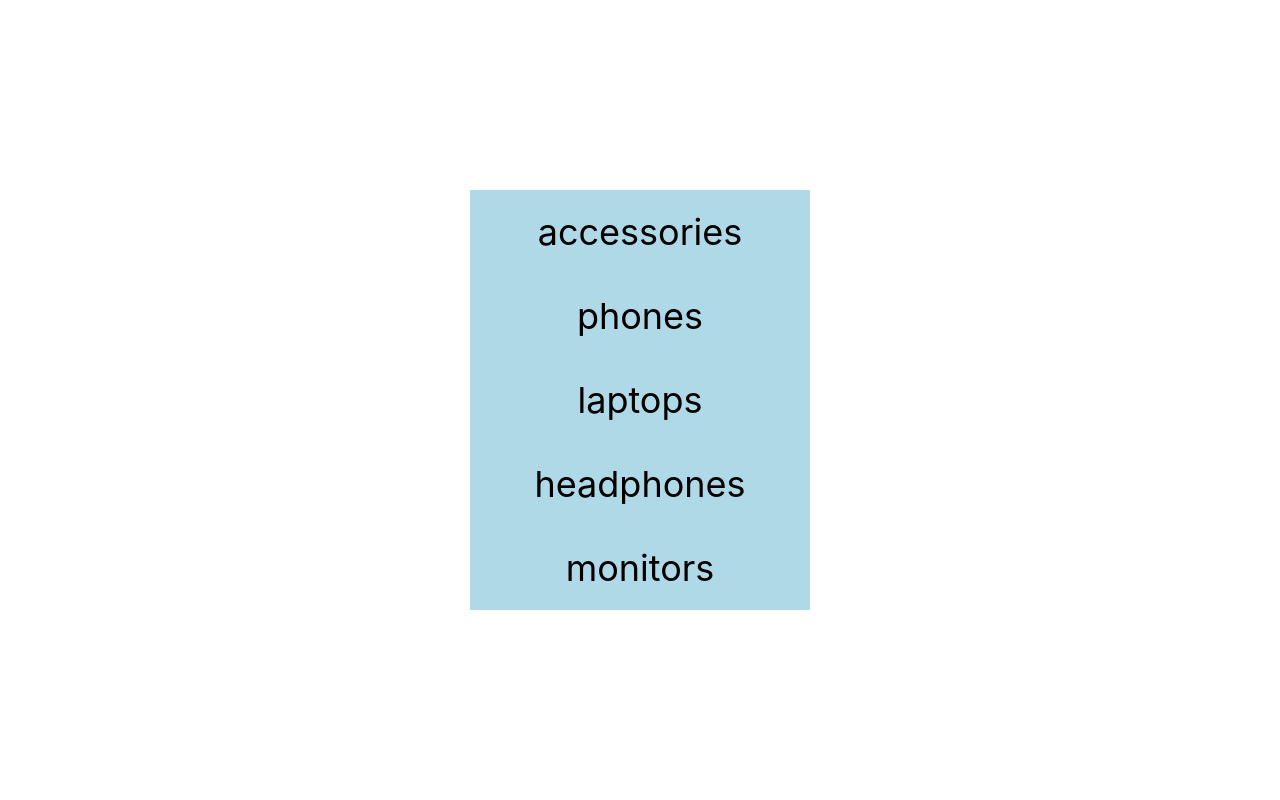
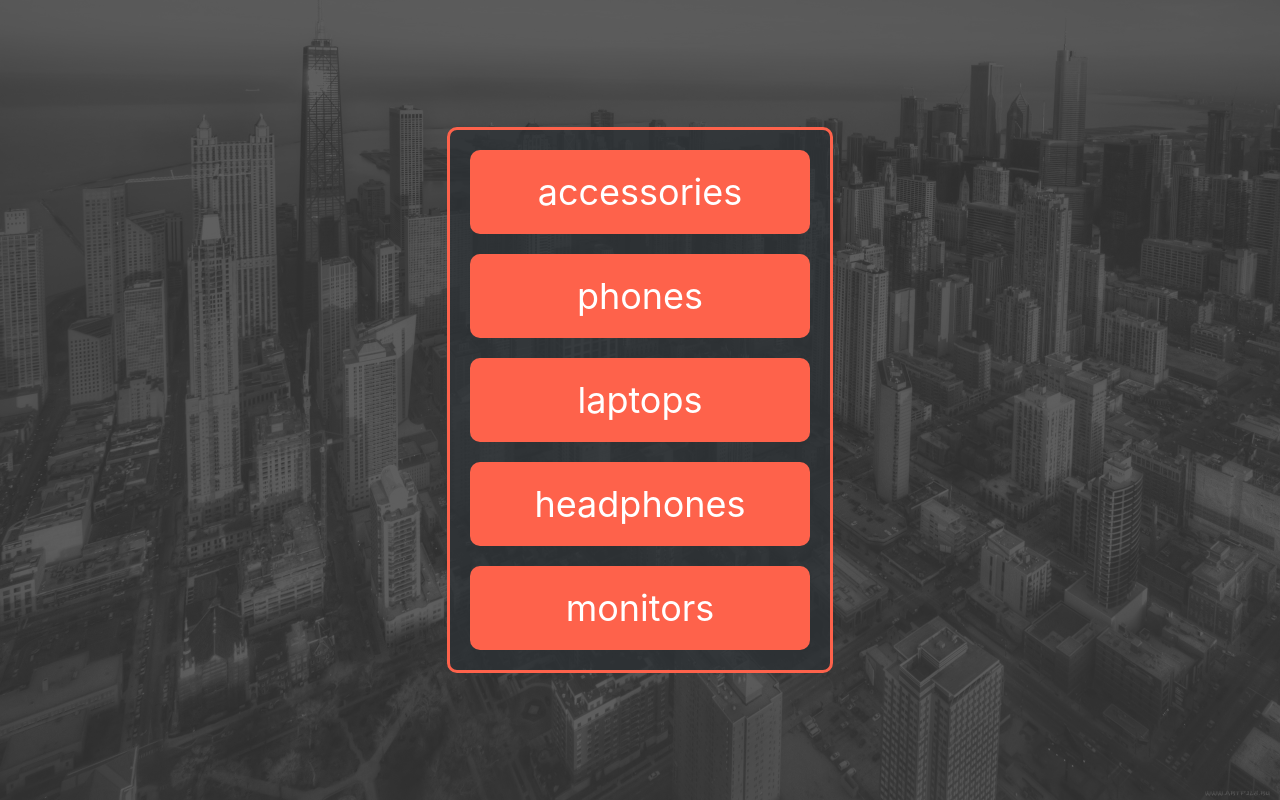
Before and after one commit to HukakHePak/menu, a React (Create React App) app: page / in a window 1280 px wide. Built offline with nearby package versions, Linux system fonts and the light colour scheme; the HTML template or start-up script is replaced by a standard one.

Commit message:
feat: make style

```diff
--- a/src/App.css
+++ /dev/null
@@ -1,42 +0,0 @@
-.App {
-  text-align: center;
-  width: 100%;
-  height: 100vh;
-  display: flex;
-}
-
-.App-logo {
-  height: 40vmin;
-  pointer-events: none;
-}
-
-@media (prefers-reduced-motion: no-preference) {
-  .App-logo {
-    animation: App-logo-spin infinite 20s linear;
-  }
-}
-
-.App-header {
-  background-color: #282c34;
-  min-height: 100vh;
-  display: flex;
-  flex-direction: column;
-  align-items: center;
-  justify-content: center;
-  font-size: calc(10px + 2vmin);
-  color: white;
-}
-
-.App-link {
-  color: #61dafb;
-}
-
-@keyframes App-logo-spin {
-  from {
-    transform: rotate(0deg);
-  }
-
-  to {
-    transform: rotate(360deg);
-  }
-}
--- a/src/App.js
+++ b/src/App.js
@@ -1,15 +1,36 @@
 import { useState } from "react";
-import "./App.css";
 import { Menu } from "./components/Menu";
 import menu from "./menu.json";
 import { StyledMenuItem } from "./styled/StyledMenuItem";
+import cityImg from "./images/city.jpg";
+import { StyledBgMask } from "./styled/StyledBgMask";
+import { Background } from "./components/Background";
+
+const style = {
+  overflow: "hidden",
+  width: "100%",
+  height: "100vh",
+  display: "flex",
+};
 
 function App() {
   const [list, setList] = useState(menu);
 
   return (
-    <div className="App">
-      <Menu list={list} onChange={setList}>
+    <div className="App" style={style}>
+      <Background source={cityImg} style={{ filter: "grayscale(1)" }} mask={<StyledBgMask />} />
+
+      <Menu
+        list={list}
+        onChange={setList}
+        style={{
+          background: "rgba(43, 48, 52, 0.75)",
+          border: '3px solid #fe624b',
+          gap: 20,
+          padding: 20,
+          borderRadius: 10 /* fetch into theme */,
+        }}
+      >
         {({ isActive, name }) => (
           <StyledMenuItem active={isActive}> {name} </StyledMenuItem>
         )}
--- /dev/null
+++ b/src/components/Background.jsx
@@ -0,0 +1,19 @@
+import styled from "styled-components";
+
+const StyledBackground = styled.div`
+  position: absolute;
+  width: 100%;
+  height: 100%;
+  background-size: cover;
+  background-repeat: no-repeat;
+`;
+
+export function Background(props) {
+  const { source, style, mask } = props;
+
+  return (
+    <StyledBackground style={{ ...style, backgroundImage: `url(${source})` }}>
+      {mask && mask}
+    </StyledBackground>
+  );
+}
--- a/src/components/Menu.jsx
+++ b/src/components/Menu.jsx
@@ -5,7 +5,6 @@ import { swapElements } from "../helpers/swapElements";
 import { touchToMouse } from "../helpers/touchToMouse";
 
 const StyledMenu = styled.div`
-  background: #b0d9e8;
   margin: auto;
   display: flex;
   flex-direction: column;
@@ -37,12 +36,12 @@ export function Menu(props) {
 
     setMouseY(top + clientY - mouseStart);
 
-    if (mouseY > itemsPositions[index] + height / 2) {
+    if (mouseY > itemsPositions[index] + height) {
       swapElems(index + 1);
       return;
     }
 
-    if (mouseY < itemsPositions[index] - height / 2) {
+    if (mouseY < itemsPositions[index] - height) {
       swapElems(index - 1);
     }
   }
@@ -118,7 +117,6 @@ export function Menu(props) {
         <div
           style={{
             position: "absolute",
-            background: "white",
             width,
             color: data.isActive ? "black" : activeColor,
             top: mouseY,
--- /dev/null
+++ b/src/styled/StyledBgMask.jsx
@@ -0,0 +1,9 @@
+import styled from "styled-components";
+
+export const StyledBgMask = styled.div`
+    position: absolute;
+    width: 100%;
+    height: 100%;
+    background: #34393f;
+    opacity: 0.8;
+`;
--- a/src/styled/StyledMenuItem.jsx
+++ b/src/styled/StyledMenuItem.jsx
@@ -4,4 +4,14 @@ export const StyledMenuItem = styled.div`
   font-size: 36px;
   padding: 20px;
   width: 300px;
+  text-align: center;
+  color: white;
+  background: #fe624b;
+  border-radius: 10px;
+  transition: 0.1s;
+
+  &:hover {
+    transform: scale(1.02);
+    box-shadow: 0 0 5px 5px rgba(0, 0, 0, 0.2);
+  }
 `;
```
Also changed, not shown: src/components/MenuItem.jsx (deleted, +0 -10 lines), src/images/city.jpg (added).
